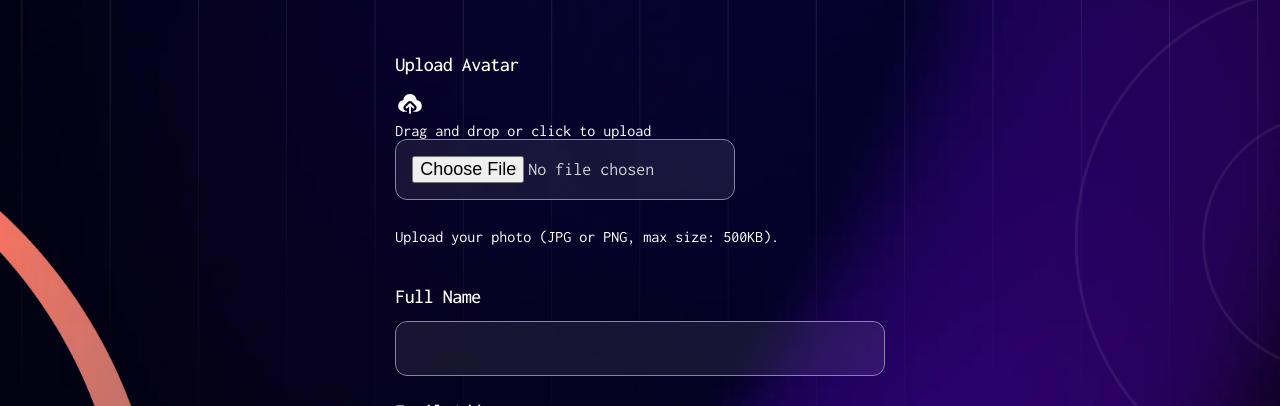
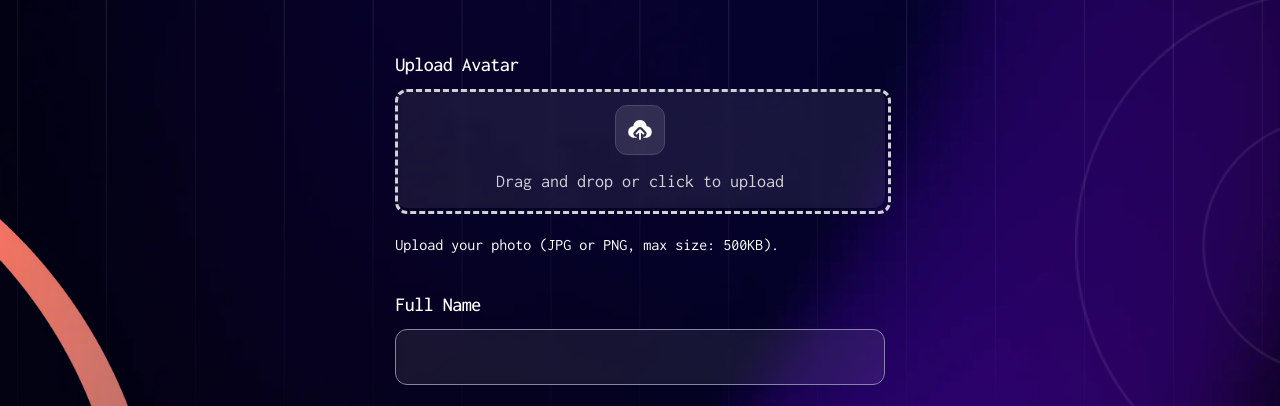
Before and after one commit to danivaldivia/conference-ticket-generator, a plain HTML site: page index.html in a window 1280 px wide. Shown: the part 316-722 px from the top of the page. Drawn offline with Linux system fonts and the light colour scheme.

Commit message:
feat: add styles to file-input

```diff
--- /dev/null
+++ b/css/components/file-input.css
@@ -0,0 +1,58 @@
+.file-input {
+  padding: 0;
+  border: none;
+}
+
+.file-input__target {
+  text-align: center;
+  width: 100%;
+  position: relative;
+}
+
+.file-input__box {
+  width: 100%;
+  height: 100%;
+}
+
+.file-input__instruction {
+  display: flex;
+  flex-direction: column;
+  align-items: center;
+  gap: 1rem;
+  padding: 1rem;
+}
+
+.file-input__icon {
+  background-color: rgba(255, 255, 255, 10%);
+  display: flex;
+  align-items: center;
+  justify-content: center;
+  width: 3rem;
+  height: 3rem;
+  border-radius: 0.75rem;
+  border: 1px solid var(--neutral700);
+}
+
+.file-input__native {
+  border-radius: 0.75rem;
+  border-style: dashed;
+  cursor: pointer;
+  height: 100%;
+  position: absolute;
+  z-index: 1;
+  width: 100%;
+  top: 0;
+  left: 0;
+  text-indent: -999em;
+}
+
+.file-input__native::-webkit-file-upload-button {
+  display: none;
+}
+
+.file-input__native:focus {
+  outline: none;
+  box-shadow:
+    0 0 0 0.25rem var(--neutral900),
+    0 0 0 0.3rem var(--neutral500);
+}
--- a/index.html
+++ b/index.html
@@ -14,6 +14,7 @@
     <link rel="stylesheet" href="./css/components/fieldset.css" />
     <link rel="stylesheet" href="./css/components/form-field.css" />
     <link rel="stylesheet" href="./css/components/submit-btn.css" />
+    <link rel="stylesheet" href="./css/components/file-input.css" />
     <link rel="stylesheet" href="./css/settings/fonts.css" />
     <link rel="stylesheet" href="./css/settings/variables.css" />
     <title>Conference ticket generator</title>
@@ -48,7 +49,7 @@
               <label for="avatar" class="form-field__label"
                 >Upload Avatar</label
               >
-              <div class="file-input">
+              <div class="form-field__input file-input">
                 <div class="file-input__target">
                   <div class="file-input__box">
                     <div class="file-input__instruction" aria-hidden="true">
@@ -74,7 +75,7 @@
                     type="file"
                     name="avatar"
                     id="avatar"
-                    class="form-field__input file-input__native"
+                    class="file-input__native"
                     aria-describedby="avatar-required"
                     accept="image/png, image/jpeg"
                     required
```
